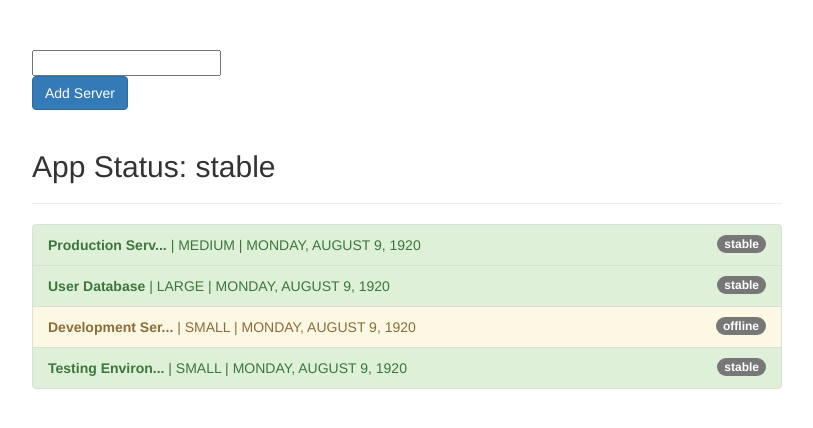
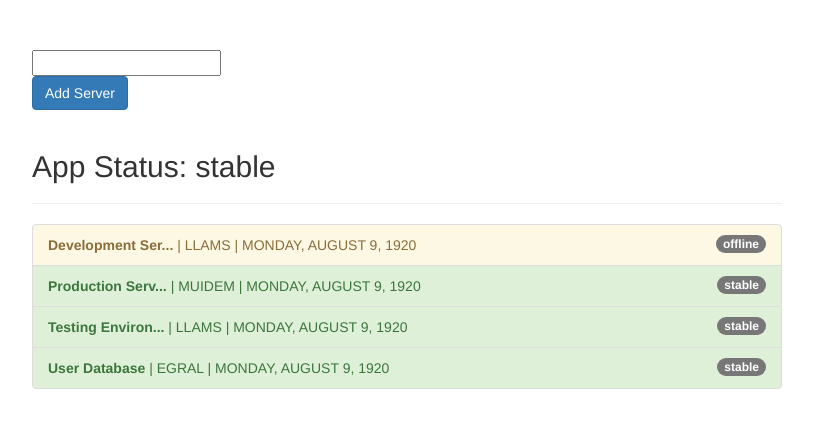
Before and after one commit to johndexteriv/angularPipes, an Angular app in the folder pipes-start/: page / in a window 1280 px wide. Shown: the top 428 px of the page, without its empty margins (233-1046 px from the left). Built offline with nearby package versions, Linux system fonts and the light colour scheme.

Commit message:
Custom reverse and sort pipes created

```diff
--- a/pipes-start/src/app/app.component.html
+++ b/pipes-start/src/app/app.component.html
@@ -12,14 +12,18 @@
       <ul class="list-group">
         <li
           class="list-group-item"
-          *ngFor="let server of servers | filter: filteredStatus:'status'"
+          *ngFor="
+            let server of servers
+              | filter: filteredStatus:'status'
+              | sort: 'name'
+          "
           [ngClass]="getStatusClasses(server)"
         >
           <span class="badge">
             {{ server.status }}
           </span>
           <strong>{{ server.name | shorten: 15 }}</strong> |
-          {{ server.instanceType | uppercase }} |
+          {{ server.instanceType | uppercase | reverse }} |
           {{ server.started | date: "fullDate" | uppercase }}
         </li>
       </ul>
--- a/pipes-start/src/app/app.module.ts
+++ b/pipes-start/src/app/app.module.ts
@@ -5,9 +5,11 @@ import { FormsModule } from "@angular/forms";
 import { AppComponent } from "./app.component";
 import { ShortenPipe } from "./shorten.pipe";
 import { FilterPipe } from './filter.pipe';
+import { ReversePipe } from './reverse.pipe';
+import { SortPipe } from './sort.pipe';
 
 @NgModule({
-  declarations: [AppComponent, ShortenPipe, FilterPipe],
+  declarations: [AppComponent, ShortenPipe, FilterPipe, ReversePipe, SortPipe],
   imports: [BrowserModule, FormsModule],
   providers: [],
   bootstrap: [AppComponent],
--- /dev/null
+++ b/pipes-start/src/app/reverse.pipe.ts
@@ -0,0 +1,10 @@
+import { Pipe, PipeTransform } from "@angular/core";
+
+@Pipe({
+  name: "reverse",
+})
+export class ReversePipe implements PipeTransform {
+  transform(value: any): any {
+    return value.split("").reverse().join("");
+  }
+}
--- /dev/null
+++ b/pipes-start/src/app/sort.pipe.ts
@@ -0,0 +1,17 @@
+import { Pipe, PipeTransform } from "@angular/core";
+
+@Pipe({
+  name: "sort",
+  pure: false,
+})
+export class SortPipe implements PipeTransform {
+  transform(value: any, propName: string): any {
+    return value.sort((a, b) => {
+      if (a[propName] > b[propName]) {
+        return 1;
+      } else {
+        return -1;
+      }
+    });
+  }
+}
```
